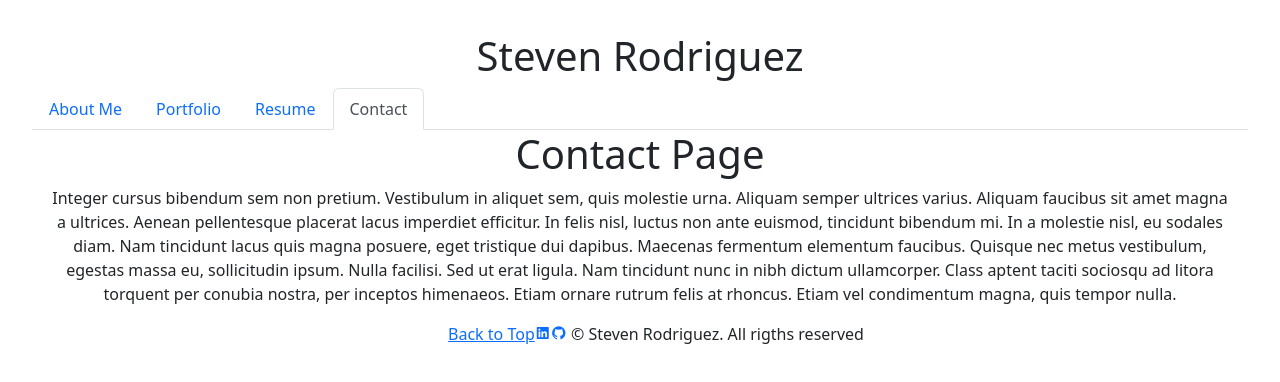
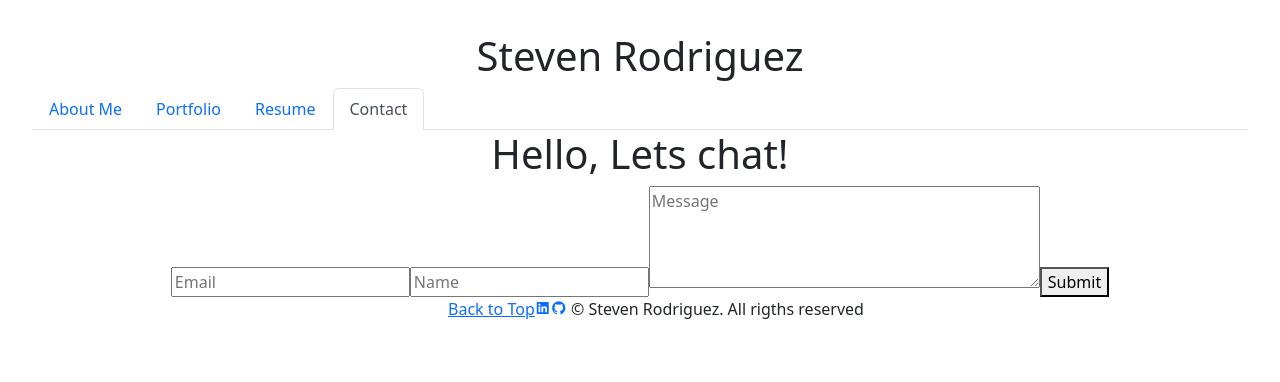
Before and after one commit to StevenRodriguezDev/ReactPortfolio, a React (Vite) app: page /Contact in a window 1280 px wide. Shown: the top 382 px of the page. Built offline with nearby package versions, Linux system fonts and the light colour scheme.

Commit message:
updated contact

```diff
--- a/src/pages/Contact.jsx
+++ b/src/pages/Contact.jsx
@@ -1,20 +1,103 @@
-export default function Contact() {
-  return (
-    <div>
-      <h1>Contact Page</h1>
-      <p>
-        Integer cursus bibendum sem non pretium. Vestibulum in aliquet sem, quis
-        molestie urna. Aliquam semper ultrices varius. Aliquam faucibus sit amet
-        magna a ultrices. Aenean pellentesque placerat lacus imperdiet
-        efficitur. In felis nisl, luctus non ante euismod, tincidunt bibendum
-        mi. In a molestie nisl, eu sodales diam. Nam tincidunt lacus quis magna
-        posuere, eget tristique dui dapibus. Maecenas fermentum elementum
-        faucibus. Quisque nec metus vestibulum, egestas massa eu, sollicitudin
-        ipsum. Nulla facilisi. Sed ut erat ligula. Nam tincidunt nunc in nibh
-        dictum ullamcorper. Class aptent taciti sociosqu ad litora torquent per
-        conubia nostra, per inceptos himenaeos. Etiam ornare rutrum felis at
-        rhoncus. Etiam vel condimentum magna, quis tempor nulla.
-      </p>
-    </div>
-  );
+import { useState } from 'react';
+import '/src/App.css';
+
+// Here we import a helper function that will check if the email is valid
+import { checkMessage, validateEmail } from '../utils/helpers';
+
+function Form() {
+// Create state variables for the fields in the form
+// We are also setting their initial values to an empty string
+const [email, setEmail] = useState('');
+const [userName, setUserName] = useState('');
+const [message, setMessage] = useState('');
+const [errorMessage, setErrorMessage] = useState('');
+
+const handleInputChange = (e) => {
+  // Getting the value and name of the input which triggered the change
+  const { target } = e;
+  const inputType = target.name;
+  const inputValue = target.value;
+
+  // Based on the input type, we set the state of either email, username, and message
+  if (inputType === 'email') {
+    setEmail(inputValue);
+  } else if (inputType === 'userName') {
+    setUserName(inputValue);
+  } else {
+    setMessage(inputValue);
+  }
+};
+
+const handleFormSubmit = (e) => {
+  // Preventing the default behavior of the form submit (which is to refresh the page)
+  e.preventDefault();
+
+  // First we check to see if the email is not valid or if the userName is empty. If so we set an error message to be displayed on the page.
+  if (!validateEmail(email) || !userName) {
+    setErrorMessage('Email or username is invalid');
+    // We want to exit out of this code block if something is wrong so that the user can correct it
+    return;
+    // Then we check to see if the message is not valid. If so, we set an error message regarding the message.
+  }
+  if (!checkMessage(message)) {
+    setErrorMessage(
+      `Choose a message for the account: ${userName}`
+    );
+    return;
+  }
+  alert(`Hello ${userName}`);
+
+  // If everything goes according to plan, we want to clear out the input after a successful registration.
+  setUserName('');
+  setMessage('');
+  setEmail('');
+};
+
+
+return (
+  <div className="container text-center">
+    <h1>Hello, {userName} Lets chat!</h1>
+    <form className="form" onSubmit={handleFormSubmit}>
+      <input
+        value={email}
+        name="email"
+        onChange={handleInputChange}
+        type="email"
+        placeholder="Email"
+      />
+      <input
+        value={userName}
+        name="userName"
+        onChange={handleInputChange}
+        type="text"
+        placeholder="Name"
+      />
+       <textarea
+       value={message}
+       name="message"
+       onChange={handleInputChange}
+       type="message"
+       placeholder="Message"
+       rows={4}
+       cols={40}
+       />
+      {/* <input
+        value={password}
+        name="password"
+        onChange={handleInputChange}
+        type="password"
+        placeholder="Password"
+      /> */}
+
+    <button type="submit">Submit</button>
+    </form>
+    {errorMessage && (
+      <div>
+        <p className="error-text">{errorMessage}</p>
+      </div>
+    )}
+  </div>
+);
 }
+
+export default Form;
```
